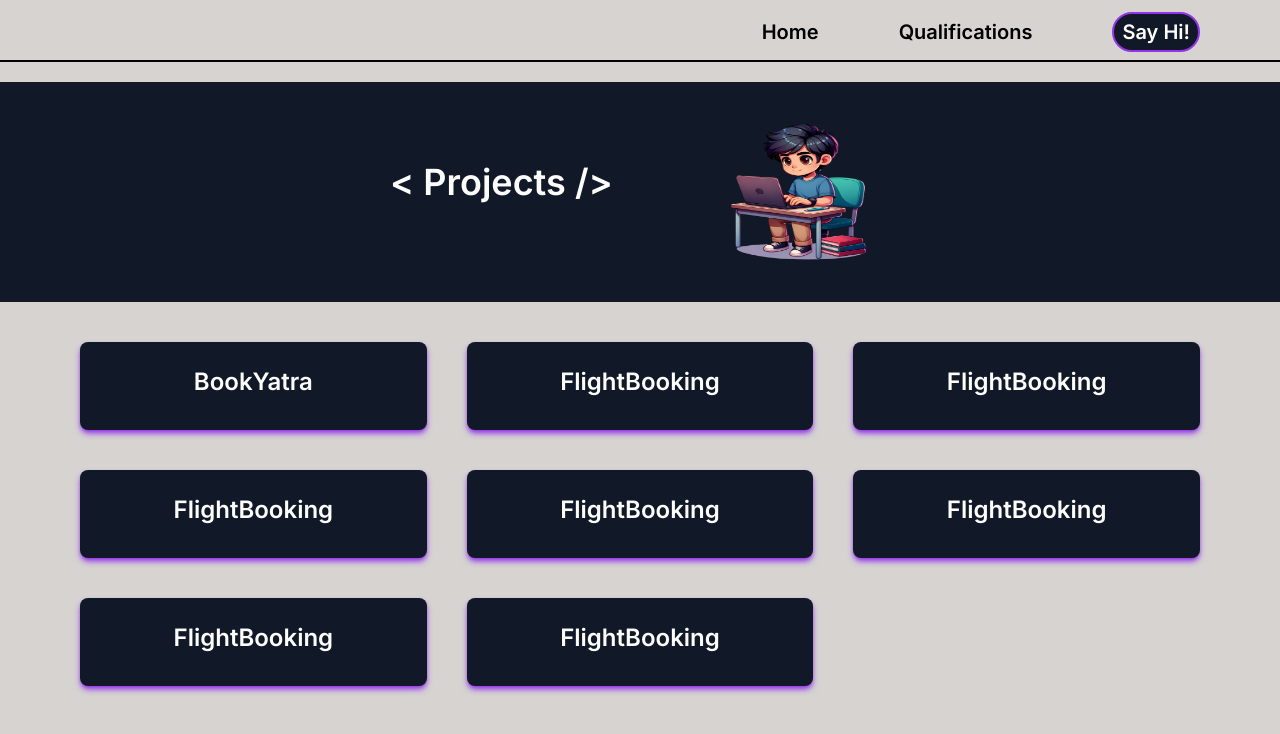
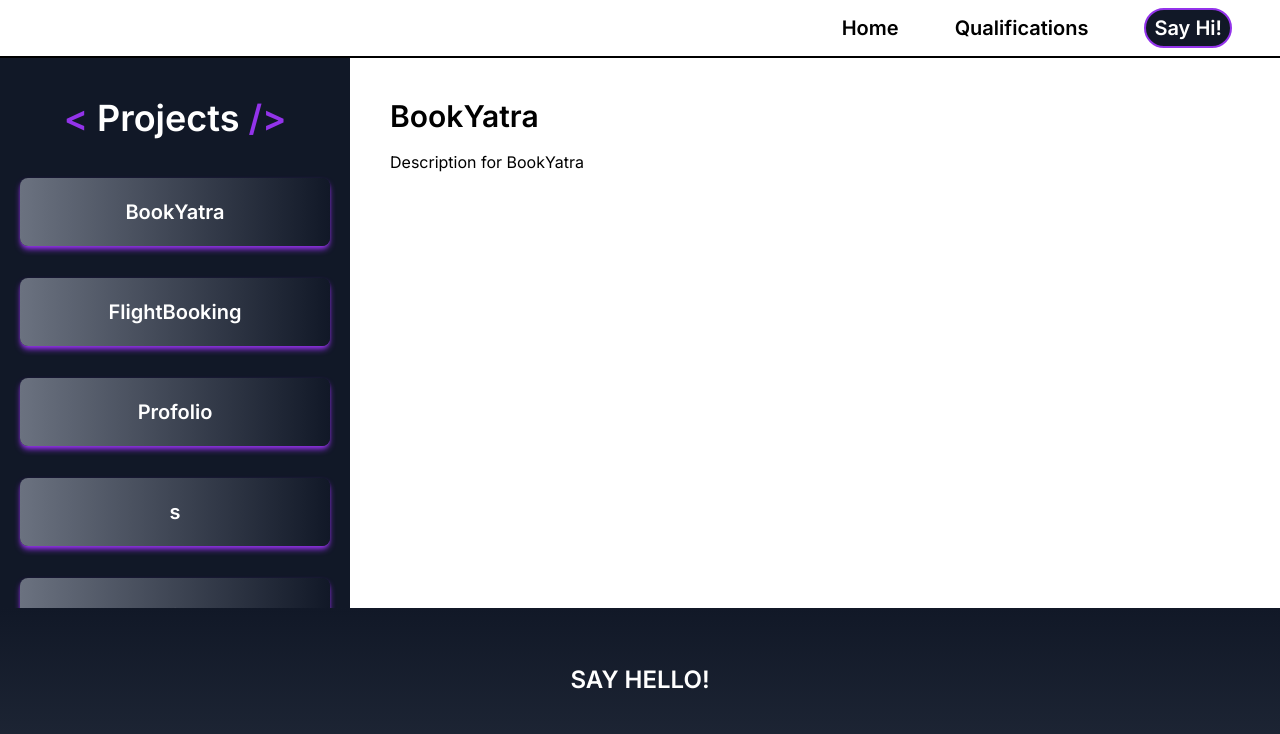
Before and after one commit to SourabhThakur01/protfolio-1, a Next.js app: page /projects in a window 1280 px wide. Shown: the top 734 px of the page. Built offline with nearby package versions, Linux system fonts and the light colour scheme.

Commit message:
design complete data left

```diff
--- a/app/footer/page.js
+++ b/app/footer/page.js
@@ -14,12 +14,12 @@ const Footer = forwardRef((props, ref) => {
 
     const mailtoLink = () => {
         const subject = `Message from ${formData.firstName} ${formData.lastName}`;
-        const body = `Name: ${formData.firstName} ${formData.lastName}%0D%0A%0D%0A${formData.message}`;
+        const body = ` ${formData.message}`;
         return `mailto:your-thakursourav250@gmail.com?subject=${encodeURIComponent(subject)}&body=${encodeURIComponent(body)}`;
     };
 
     return (
-        <footer ref={ref} className="bg-gray-900 p-14 pb-20">
+        <footer ref={ref} className="bg-gradient-to-b from-gray-900 to-gray-700 p-14 pb-20">
             <p className='text-2xl font-semibold text-center text-white'>SAY HELLO!</p>
             <form>
                 <div className='flex justify-center mt-10'>
--- a/app/page.js
+++ b/app/page.js
@@ -5,7 +5,7 @@ import Header from './header/page'
 
 export default function Home() {
   return (
-    <main className='bg-stone-300 text-black'>
+    <main className='bg-white text-black'>
       <div>
         <Header />
       </div>
--- a/app/projects/page.js
+++ b/app/projects/page.js
@@ -1,7 +1,7 @@
-"use client"
+"use client";
 import Link from "next/link";
 import React, { useState } from 'react';
-import {useRef} from 'react';
+import { useRef } from 'react';
 import Footer from "../footer/page";
 
 export default function Home() {
@@ -19,91 +19,74 @@ export default function Home() {
         {
             id: 1,
             title: 'BookYatra',
-
+            description: 'Description for BookYatra',
         },
         {
             id: 2,
             title: 'FlightBooking',
+            description: 'Description for FlightBooking',
         },
         {
             id: 3,
-            title: 'FlightBooking',
+            title: 'Profolio',
+            description: 'Description for FlightBooking',
         },
         {
             id: 4,
-            title: 'FlightBooking',
+            title: 's',
+            description: 'Description for FlightBooking',
         },
         {
             id: 5,
-            title: 'FlightBooking',
+            title: 's',
+            description: 'Description for FlightBooking',
         },
         {
             id: 6,
-            title: 'FlightBooking',
+            title: 's',
+            description: 'Description for FlightBooking',
         },
         {
             id: 7,
-            title: 'FlightBooking',
-        },
-        {
-            id: 8,
-            title: 'FlightBooking',
+            title: 's',
+            description: 'Description for FlightBooking',
         },
     ];
 
-    const ProjectDetailsModal = ({ project, onClose }) => {
-        if (!project) return null;
+    const [selectedProject, setSelectedProject] = useState(projects[0]);
 
     return (
-            <main className="fixed top-0 left-0 right-0 bottom-0 bg-black bg-opacity-50 text-xl flex items-center justify-center z-50">
-                <div key={project.id} className="bg-gray-900 rounded-lg p-6 raise shadow-purple-600 shadow-md hover hover:shadow-purple-600 hover:shadow-lg">
-                    <div className="mb-3">
-                        <span className="text-2xl">{project.title}</span>
+        <main className="bg-white">
+            <div>
+                <header className='text-xl text-right text-black font-semibold p-2'>
+                    <div>
+                        <Link href="../" className='text-bold mr-14'>Home</Link>
+                        <Link href="../qualifications" className='text-bold mr-14'>Qualifications</Link>
+                        <button onClick={() => scrollToSection(contactRef)} className='text-bold mr-10 border border-2 border-purple-600 rounded-full bg-gray-900 text-white p-1 pl-2 pr-2'>Say Hi!</button>
                     </div>
-                    <div className="mb-3">
-                        <span className="text-xl ">{project.title}</span>
-                    </div>
-                    <button onClick={onClose} className="text-white border border-purple-600 px-4 py-2 mr-3 rounded hover:bg-purple-600">
-                        Back to Projects
-                    </button>
-                </div>
-            </main>
-        );
-    };
-
-    const [selectedProject, setSelectedProject] = useState(null);
-
-    const openModal = (project) => {
-        setSelectedProject(project);
-    };
-
-    const closeModal = () => {
-        setSelectedProject(null);
-    };
-
-
-    return(
-        <main className="bg-stone-300">
-            <div>
-                <header className='text-right text-xl text-black font-semibold '>
-                    <Link href="../page.js" className='text-bold mr-20 mt-3'>Home</Link>
-                    <button className='text-bold mr-20 mt-3'>Qualifications</button>
-                    <button onClick={() => scrollToSection(contactRef)} className='text-bold mr-20 mt-3 border border-2 border-purple-600 rounded-full bg-gray-900 text-white p-1 pl-2 pr-2'>Say Hi!</button>
-                    <p className='border-b-2 border-black p-1'></p>
                 </header>
-                <div className="flex justify-between bg-gray-900 p-10 mt-5">
-                    <p className="text-4xl font-semibold text-white mt-10 ml-[350px]">{'< Projects />'}</p>
-                    <img src="../imgs/proj.png" className="w-[180px] h-[140px] mr-[350px]"/>
-                </div>
-                <div className="grid grid-cols-3 gap-10 mt-10 m-20 ">
-                <ProjectDetailsModal project={selectedProject} onClose={closeModal} />
+                <p className='border-b-2 border-black '></p>
+                <div className="flex justify-between">
+                    <div className="bg-gray-900 p-5 w-[350px] h-[550px] overflow-auto">
+                        <p className="text-4xl text-center font-semibold mt-5">
+                            <span className="text-purple-600">{'< '}</span>
+                            <span className="text-white">Projects</span>
+                            <span className="text-purple-600">{' />'}</span>
+                        </p>
+                        <div className="grid grid-cols-1 gap-8 mt-10 mb-6">
                             {projects.map(project => (
-                    <button onClick={() => openModal(project)} key={project.id} className="bg-gray-900 rounded-lg p-6 raise shadow-purple-600 shadow-md hover hover:shadow-purple-600 hover:shadow-lg">
-                        <h2 className="text-2xl text-white text-center font-semibold mb-2">{project.title}</h2>
+                                <button onClick={() => setSelectedProject(project)} key={project.id} className="bg-gradient-to-l from-gray-900 to-gray-500 rounded-lg p-5 px-14 raise shadow-purple-600 shadow-md hover hover:shadow-purple-600 hover:shadow-lg">
+                                    <h2 className="text-xl text-white text-center font-semibold ">{project.title}</h2>
                                 </button>
                             ))}
                         </div>
-                <Footer ref={contactRef}/>
+                    </div>
+                    <div className="flex-1 p-10 text-black rounded-lg">
+                        <h2 className="text-3xl font-semibold mb-4">{selectedProject.title}</h2>
+                        <p>{selectedProject.description}</p>
+                    </div>
+                </div>
+                <Footer ref={contactRef} />
             </div>
         </main>
     );
--- a/app/qualifications.js
+++ b/app/qualifications.js
@@ -1,7 +1,7 @@
 import React, { forwardRef } from 'react';
 
 const Qualifications = forwardRef((props, ref) => (
-    <a  ref={ref} className='py-20'>
+    <a href='./projects' ref={ref} className='py-20'>
         <div className='border border-black shadow-black shadow-lg bg-gray-900 p-20 w-[400px] text-white font-bold text-4xl border border-y-4 border-y-purple-600 rounded-lg hover hover:shadow-lg hover:shadow-purple-600 raise'>Qualifications</div>
     </a>
 ));
--- a/app/qualifications/page.js
+++ b/app/qualifications/page.js
@@ -0,0 +1,73 @@
+"use client";
+import Link from "next/link";
+import React, { useState } from 'react';
+import { useRef } from 'react';
+import Footer from "../footer/page";
+
+export default function Home() {
+
+    const contactRef = useRef(null);
+
+    const scrollToSection = (elementRef) => {
+        window.scrollTo({
+            top: elementRef.current.offsetTop,
+            behavior: "smooth",
+        })
+    }
+
+    const diplomas = [
+        {
+            id: 1,
+            title: 'High School Diploma',
+            description: 'Description for High School Diploma',
+        },
+        {
+            id: 2,
+            title: 'Diploma in Computer Application',
+            description: 'Description for Diploma in Computer Application',
+        },
+        {
+            id: 3,
+            title: 'Diploma in Software Development',
+            description: 'Description for Diploma in Software Development',
+        },
+    ];
+
+    const [selectedDiploma, setSelectedDiploma] = useState(diplomas[0]);
+
+    return (
+        <main className="bg-white">
+            <div>
+                <header className='text-xl text-right text-black font-semibold p-2'>
+                    <div>
+                        <Link href="../" className='text-bold mr-14'>Home</Link>
+                        <Link href="../projects" className='text-bold mr-14'>Projects</Link>
+                        <button onClick={() => scrollToSection(contactRef)} className='text-bold mr-10 border border-2 border-purple-600 rounded-full bg-gray-900 text-white p-1 pl-2 pr-2'>Say Hi!</button>
+                    </div>
+                </header>
+                <p className='border-b-2 border-black '></p>
+                <div className="flex justify-between">
+                    <div className="bg-gray-900 p-3">
+                        <p className="text-4xl text-center font-semibold mt-10">
+                            <span className="text-purple-600">{'< '}</span>
+                            <span className="text-white">Qualifications</span>
+                            <span className="text-purple-600">{' />'}</span>
+                        </p>
+                        <div className="grid grid-cols-1 gap-10 mt-14 mb-6">
+                            {diplomas.map(diploma => (
+                                <button onClick={() => setSelectedDiploma(diploma)} key={diploma.id} className="bg-gradient-to-l from-gray-900 to-gray-600 rounded-lg p-6 raise shadow-purple-600 shadow-md hover hover:shadow-purple-600 hover:shadow-lg">
+                                    <h2 className="text-xl text-white text-center font-semibold mb-2">{diploma.title}</h2>
+                                </button>
+                            ))}
+                        </div>
+                    </div>
+                    <div className="flex-1 p-10 text-black rounded-lg">
+                        <h2 className="text-3xl font-semibold mb-4">{selectedDiploma.title}</h2>
+                        <p>{selectedDiploma.description}</p>
+                    </div>
+                </div>
+                <Footer ref={contactRef} />
+            </div>
+        </main>
+    );
+}
```
Lines whose indentation alone changed are shown as unchanged.
